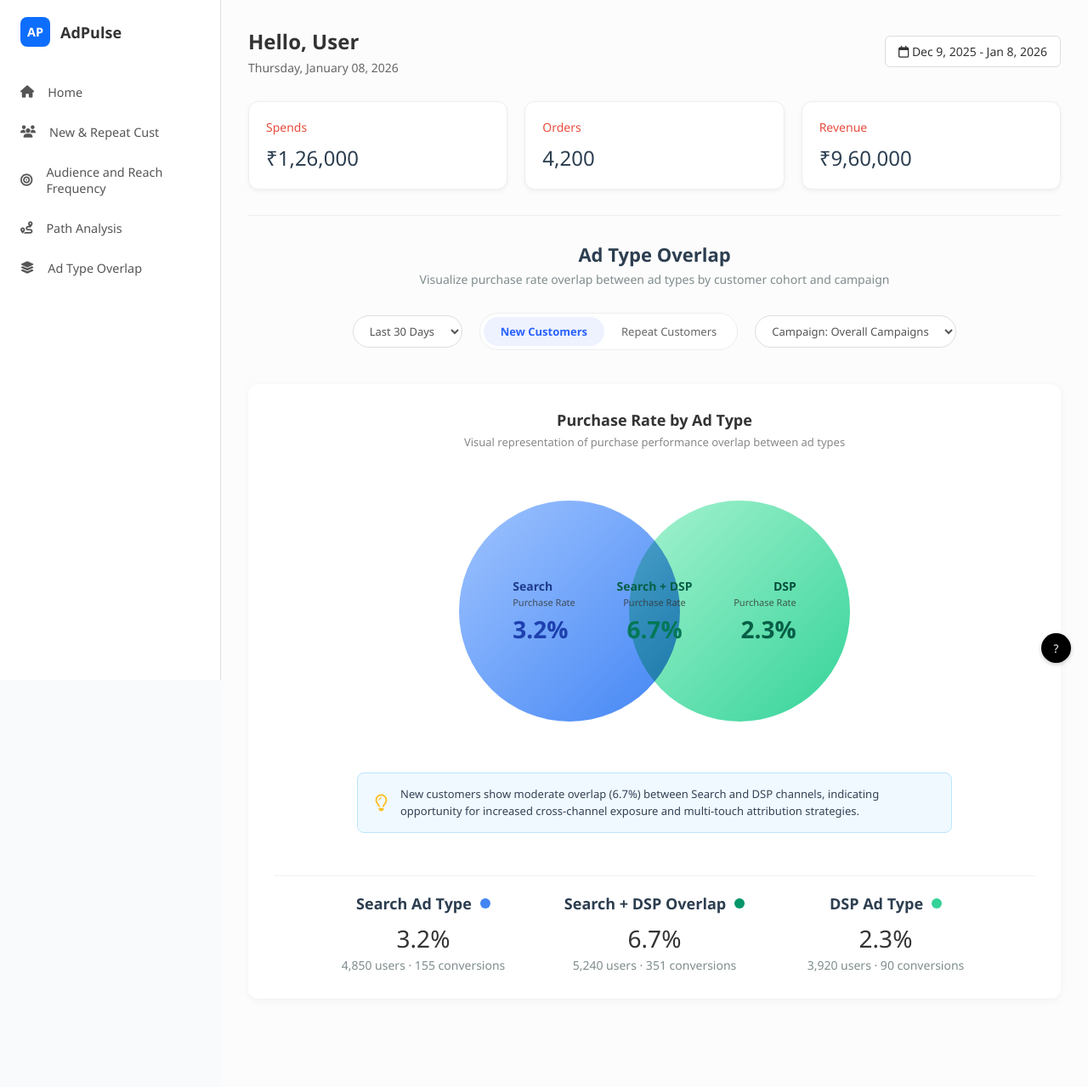
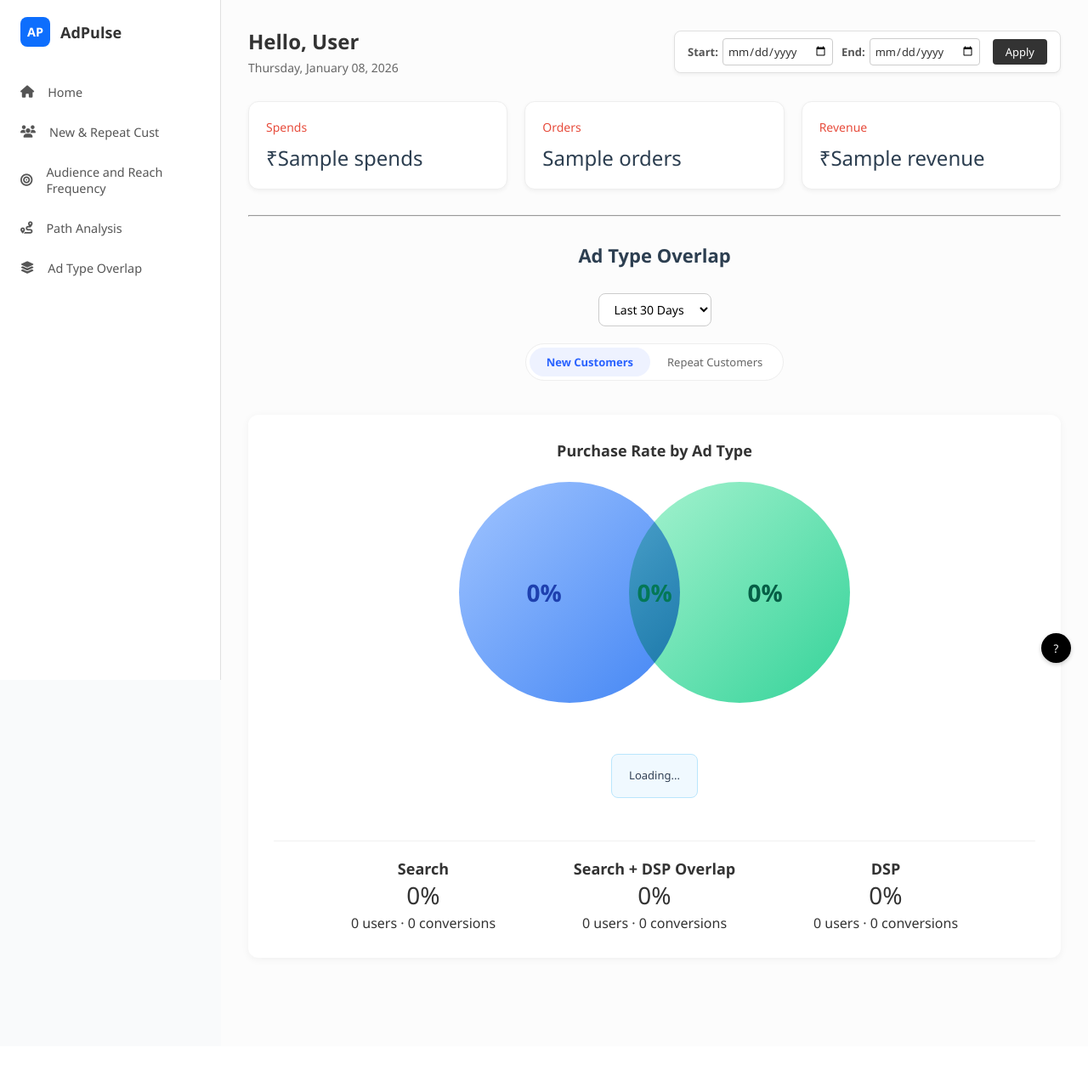
Before and after one commit to sumittiwarihm/HiveAmc, a Django app: template Backend/templates/ad_overlap.html in a window 1280 px wide. Shown: the whole page at 85% size. After the commit the page ends 1093 px from the top, so only its background shows below. Run offline with Django 5.2, Linux system fonts and the light colour scheme; the template is opened without the code that fills it: most values are stand-ins (such as "Sample title", 1, 10 or a date in 2020).

Commit message:
added overlap

```diff
--- a/Backend/templates/ad_overlap.html
+++ b/Backend/templates/ad_overlap.html
@@ -5,6 +5,87 @@
 
 {% block extra_css %}
 <link rel="stylesheet" href="{% static 'css/ad_overlap.css' %}">
+<style>
+    .range-dropdown {
+        padding: 8px 14px;
+        border: 1px solid #ccc;
+        border-radius: 8px;
+        font-size: 14px;
+        cursor: pointer;
+        background: white;
+    }
+    /* --- NEW HEADER STYLES --- */
+        .page-header {
+            display: flex;
+            justify-content: space-between; /* Left aur Right content ko alag karta hai */
+            align-items: center;
+            margin-bottom: 25px;
+            padding: 0 5px;
+        }
+
+        .header-left h1 {
+            font-size: 24px;
+            margin: 0;
+            color: #333;
+            font-weight: 600;
+        }
+
+        .header-left .sub-text {
+            margin: 5px 0 0 0;
+            color: #888;
+            font-size: 14px;
+        }
+
+        /* Right Side Form Styling */
+        .top-date-form {
+            display: flex;
+            align-items: center;
+            gap: 10px;
+            background: #fff;
+            padding: 8px 15px;
+            border-radius: 8px;
+            border: 1px solid #e0e0e0;
+            box-shadow: 0 2px 4px rgba(0,0,0,0.05);
+        }
+
+        .date-input-group {
+            display: flex;
+            align-items: center;
+            gap: 5px;
+        }
+
+        .label-text {
+            font-size: 13px;
+            font-weight: 600;
+            color: #555;
+        }
+
+        .top-date-form input[type="date"] {
+            border: 1px solid #ccc;
+            border-radius: 4px;
+            padding: 5px;
+            font-size: 13px;
+            color: #333;
+            outline: none;
+            font-family: inherit;
+        }
+
+        .filter-btn {
+            background-color: #333; /* Dark button */
+            color: white;
+            border: none;
+            padding: 6px 15px;
+            border-radius: 4px;
+            cursor: pointer;
+            font-size: 13px;
+            margin-left: 5px;
+            transition: background 0.2s;
+        }
+
+        .filter-btn:hover {
+            background-color: #000;
+        }
+</style>
 {% endblock %}
 
 {% block content %}
@@ -15,126 +96,100 @@
         <p class="current-date">{% now "l, F d, Y" %}</p>
     </div>
 
-        <div class="date-picker-container">
-             <div class="date-picker-btn">
-                <i class="fa-regular fa-calendar"></i>
-                <span>Dec 9, 2025 - Jan 8, 2026</span>
+    <!-- ORIGINAL SUMMARY FILTER (UNCHANGED) -->
+    <div class="header-right">
+        <form method="GET" action="" class="top-date-form">
+            <div class="date-input-group">
+                <span class="label-text">Start:</span>
+                <input type="date" name="start" value="{{ current_start }}" required>
             </div>
+            <div class="date-input-group">
+                <span class="label-text">End:</span>
+                <input type="date" name="end" value="{{ current_end }}" required>
+            </div>
+            <button type="submit" class="filter-btn">Apply</button>
+        </form>
     </div>
 </header>
 
 <section class="summary-section">
     <div class="summary-card">
         <h3 class="red-text">Spends</h3>
-            <div class="value">₹1,26,000</div>
+        <div class="value">₹{{ spends }}</div>
     </div>
     <div class="summary-card">
         <h3 class="red-text">Orders</h3>
-            <div class="value">4,200</div>
+        <div class="value">{{ orders }}</div>
     </div>
     <div class="summary-card">
         <h3 class="red-text">Revenue</h3>
-            <div class="value">₹9,60,000</div>
+        <div class="value">₹{{ revenue }}</div>
     </div>
 </section>
 
-    <hr style="border: 0; border-top: 1px solid #eee; margin: 30px 0;">
+<hr style="margin: 30px 0;">
 
 <div class="page-center-header">
     <h2>Ad Type Overlap</h2>
-        <p>Visualize purchase rate overlap between ad types by customer cohort and campaign</p>
+</div>
+
+<!-- NEW DROPDOWN FILTER JUST FOR OVERLAP SECTION -->
+<div style="display: flex; justify-content: center; margin-bottom: 20px;">
+    <form method="GET" id="overlapForm">
+        <select name="overlap_range" class="range-dropdown" onchange="document.getElementById('overlapForm').submit()">
+            <option value="last30" {% if overlap_range == 'last30' %}selected{% endif %}>Last 30 Days</option>
+            <option value="last60" {% if overlap_range == 'last60' %}selected{% endif %}>Last 60 Days</option>
+            <option value="last90" {% if overlap_range == 'last90' %}selected{% endif %}>Last 90 Days</option>
+            <option value="monthly" {% if overlap_range == 'monthly' %}selected{% endif %}>Monthly</option>
+            <option value="yearly" {% if overlap_range == 'yearly' %}selected{% endif %}>Yearly</option>
+            <option value="all" {% if overlap_range == 'all' %}selected{% endif %}>All Time</option>
+        </select>
+    </form>
 </div>
 
 <div class="filter-bar">
-        <div class="filter-group">
-            <select class="custom-select">
-                <option>Last 30 Days</option>
-                <option>Last 60 Days</option>
-                <option>Last 90 Days</option>
-                <option>Monthly</option>
-                <option>Yearly</option>
-            </select>
-        </div>
-
     <div class="filter-group toggle-group">
         <button class="toggle-btn active" data-type="new">New Customers</button>
         <button class="toggle-btn" data-type="repeat">Repeat Customers</button>
-        </div>
-
-        <div class="filter-group">
-            <select class="custom-select">
-                <option>Campaign: Overall Campaigns</option>
-                <option>Campaign A</option>
-                <option>Campaign B</option>
-                <option>Campaign C</option>
-                <option>Campaign D</option>
-            </select>
     </div>
 </div>
 
 <div class="visualization-card">
     <h3>Purchase Rate by Ad Type</h3>
-        <p class="sub-title">Visual representation of purchase performance overlap between ad types</p>
 
     <div class="venn-container">
         <div class="venn-circle circle-left">
-                <div class="content">
-                    <span class="label">Search</span>
-                    <span class="sub-label">Purchase Rate</span>
-                    <span class="percentage" id="val-search">3.2%</span>
+            <span class="percentage" id="val-search">0%</span>
         </div>
+        <div class="venn-circle circle-right">
+            <span class="percentage" id="val-dsp">0%</span>
         </div>
-
-            <div class="venn-circle circle-right">
-                <div class="content">
-                    <span class="label">DSP</span>
-                    <span class="sub-label">Purchase Rate</span>
-                    <span class="percentage" id="val-dsp">2.3%</span>
-                </div>
-            </div>
-
         <div class="venn-overlap">
-                <div class="content">
-                    <span class="label">Search + DSP</span>
-                    <span class="sub-label">Purchase Rate</span>
-                    <span class="percentage" id="val-overlap">6.7%</span>
-                </div>
+            <span class="percentage" id="val-overlap">0%</span>
         </div>
     </div>
 
     <div class="insight-box">
-            <i class="fa-regular fa-lightbulb"></i>
-            <p id="insight-text">
-                New customers show moderate overlap (6.7%) between Search and DSP channels, indicating opportunity for increased cross-channel exposure and multi-touch attribution strategies.
-            </p>
+        <p id="insight-text">Loading...</p>
     </div>
 
     <div class="stats-cards-row">
         <div class="stat-card">
-                <div class="stat-card-header">
-                    <h3>Search Ad Type</h3>
-                    <span class="dot-icon blue"></span>
-                </div>
-                <div class="stat-value" id="card-search-val">3.2%</div>
-                <p class="stat-sub" id="card-search-sub">4,850 users · 155 conversions</p>
+            <h3>Search</h3>
+            <div class="stat-value" id="card-search-val">0%</div>
+            <p id="card-search-sub">0 users · 0 conversions</p>
         </div>
 
         <div class="stat-card">
-                <div class="stat-card-header">
             <h3>Search + DSP Overlap</h3>
-                    <span class="dot-icon teal"></span>
-                </div>
-                <div class="stat-value" id="card-overlap-val">6.7%</div>
-                <p class="stat-sub" id="card-overlap-sub">5,240 users · 351 conversions</p>
+            <div class="stat-value" id="card-overlap-val">0%</div>
+            <p id="card-overlap-sub">0 users · 0 conversions</p>
         </div>
 
         <div class="stat-card">
-                <div class="stat-card-header">
-                    <h3>DSP Ad Type</h3>
-                    <span class="dot-icon green"></span>
-                </div>
-                <div class="stat-value" id="card-dsp-val">2.3%</div>
-                <p class="stat-sub" id="card-dsp-sub">3,920 users · 90 conversions</p>
+            <h3>DSP</h3>
+            <div class="stat-value" id="card-dsp-val">0%</div>
+            <p id="card-dsp-sub">0 users · 0 conversions</p>
         </div>
     </div>
 </div>
@@ -144,37 +199,15 @@
 {% block scripts %}
 <script>
 document.addEventListener('DOMContentLoaded', () => {
-            // Data for simulation
-            const data = {
-                new: {
-                    search: '3.2%',
-                    dsp: '2.3%',
-                    overlap: '6.7%',
-                    insight: 'New customers show moderate overlap (6.7%) between Search and DSP channels, indicating opportunity for increased cross-channel exposure.',
-                    // New data for cards
-                    searchSub: '4,850 users · 155 conversions',
-                    dspSub: '3,920 users · 90 conversions',
-                    overlapSub: '5,240 users · 351 conversions'
-                },
-                repeat: {
-                    search: '5.8%',
-                    dsp: '4.1%',
-                    overlap: '12.4%',
-                    insight: 'Repeat customers demonstrate high cross-channel engagement (12.4%), suggesting that retargeting across both DSP and Search drives higher loyalty.',
-                    // New data for cards
-                    searchSub: '8,120 users · 470 conversions',
-                    dspSub: '6,500 users · 266 conversions',
-                    overlapSub: '9,800 users · 1,215 conversions'
-                }
-            };
 
+    const data = {{ overlap_data|safe }};
     const toggles = document.querySelectorAll('.toggle-btn');
-            // Venn diagram elements
+
     const valSearch = document.getElementById('val-search');
     const valDsp = document.getElementById('val-dsp');
     const valOverlap = document.getElementById('val-overlap');
     const insightText = document.getElementById('insight-text');
-            // New card elements
+
     const cardSearchVal = document.getElementById('card-search-val');
     const cardSearchSub = document.getElementById('card-search-sub');
     const cardDspVal = document.getElementById('card-dsp-val');
@@ -182,44 +215,33 @@
     const cardOverlapVal = document.getElementById('card-overlap-val');
     const cardOverlapSub = document.getElementById('card-overlap-sub');
 
+    function updateUI(type) {
+        const d = data[type];
+
+        valSearch.innerText = d.search;
+        valDsp.innerText = d.dsp;
+        valOverlap.innerText = d.overlap;
+        insightText.innerText = d.insight;
+
+        cardSearchVal.innerText = d.search;
+        cardSearchSub.innerText = d.searchSub;
+
+        cardDspVal.innerText = d.dsp;
+        cardDspSub.innerText = d.dspSub;
+
+        cardOverlapVal.innerText = d.overlap;
+        cardOverlapSub.innerText = d.overlapSub;
+    }
+
     toggles.forEach(btn => {
-                btn.addEventListener('click', function() {
-                    // 1. Remove active class from all
+        btn.addEventListener('click', function () {
             toggles.forEach(b => b.classList.remove('active'));
-                    // 2. Add active class to clicked
             this.classList.add('active');
-
-                    // 3. Update Data
-                    const type = this.getAttribute('data-type');
-                    const selectedData = data[type];
-
-                    // Simple animation effect for venn diagram
-                    valSearch.style.opacity = 0;
-                    valDsp.style.opacity = 0;
-                    valOverlap.style.opacity = 0;
-
-                    setTimeout(() => {
-                        // Update Venn Diagram & Insight
-                        valSearch.innerText = selectedData.search;
-                        valDsp.innerText = selectedData.dsp;
-                        valOverlap.innerText = selectedData.overlap;
-                        insightText.innerText = selectedData.insight;
-
-                        // Update New Cards
-                        cardSearchVal.innerText = selectedData.search;
-                        cardSearchSub.innerText = selectedData.searchSub;
-                        cardDspVal.innerText = selectedData.dsp;
-                        cardDspSub.innerText = selectedData.dspSub;
-                        cardOverlapVal.innerText = selectedData.overlap;
-                        cardOverlapSub.innerText = selectedData.overlapSub;
-
-                        // Fade in venn diagram
-                        valSearch.style.opacity = 1;
-                        valDsp.style.opacity = 1;
-                        valOverlap.style.opacity = 1;
-                    }, 200);
+            updateUI(this.dataset.type);
         });
     });
+
+    updateUI("new");
 });
 </script>
 {% endblock %}
--- a/Backend/templates/home.html
+++ b/Backend/templates/home.html
@@ -85,7 +85,7 @@
     <div class="page-header">
         <div class="header-left">
             <h1>Hello, User</h1>
-            <p class="sub-text">Thursday, January 08, 2026</p>
+            <p class="sub-text" id="Greetingdate">Thursday, January 08, 2026</p>
         </div>
 
         <div class="header-right">
```
Also changed, not shown: Backend/api/views.py (+231 -56 lines), Backend/static/js/homeScript.js (+14 -1 lines), Backend/static/js/ad_overlap.js (added). Lines whose indentation alone changed are shown as unchanged.
